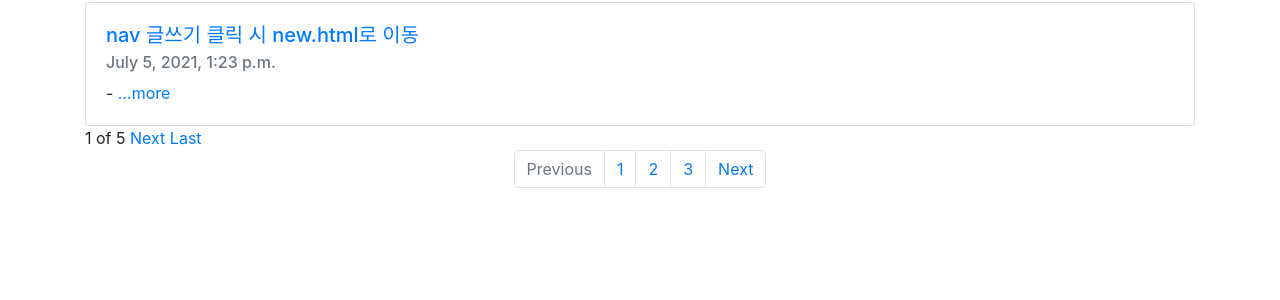
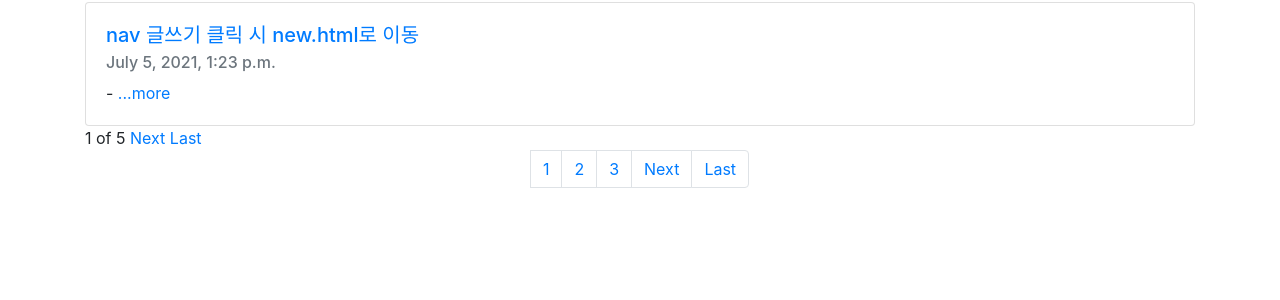
Before and after one commit to soo1915/blog_final, a Django app: page / in a window 1280 px wide. Shown: the part 372-672 px from the top of the page. Run offline with Django 3.2, Linux system fonts and the light colour scheme; data comes from the database, SQL or seed files in the repository; some libraries are stand-ins or nearby versions.

Commit message:
pagination code

```diff
--- a/blog/templates/blog/home.html
+++ b/blog/templates/blog/home.html
@@ -34,14 +34,22 @@
    <nav aria-label="Page navigation example">
     <ul class="pagination justify-content-center">
       <li class="page-item disabled">
-        <a class="page-link" href="#" tabindex="-1" aria-disabled="true">Previous</a>
+        {% if posts.has_previous %}
+          <!-- 현재 보여지고 있는 페이지가 바로 post이고, 이 posts에게 이전 페이지가 존재하는지 체크하는 부분 -->
+          <a href = "?page=1">First</a>
+          <li class="page-item"><a class="page-link" href="?page={{posts.previous_page_number}}">Previous</a></li>
+        {% endif %}
       </li>
       <li class="page-item"><a class="page-link" href="#">1</a></li>
       <li class="page-item"><a class="page-link" href="#">2</a></li>
       <li class="page-item"><a class="page-link" href="#">3</a></li>
       <li class="page-item">
-        <a class="page-link" href="#">Next</a>
+        {% if posts.has_next %}
+          <li class="page-item"><a class="page-link" href="?page={{posts.next_page_number}}">Next</a></li>
+          <li class="page-item"><a class="page-link" href="?page={{posts.paginator.num_pages}}">Last</a></li>
+        {% endif %}
       </li>
+
     </ul>
   </nav>
 
```
